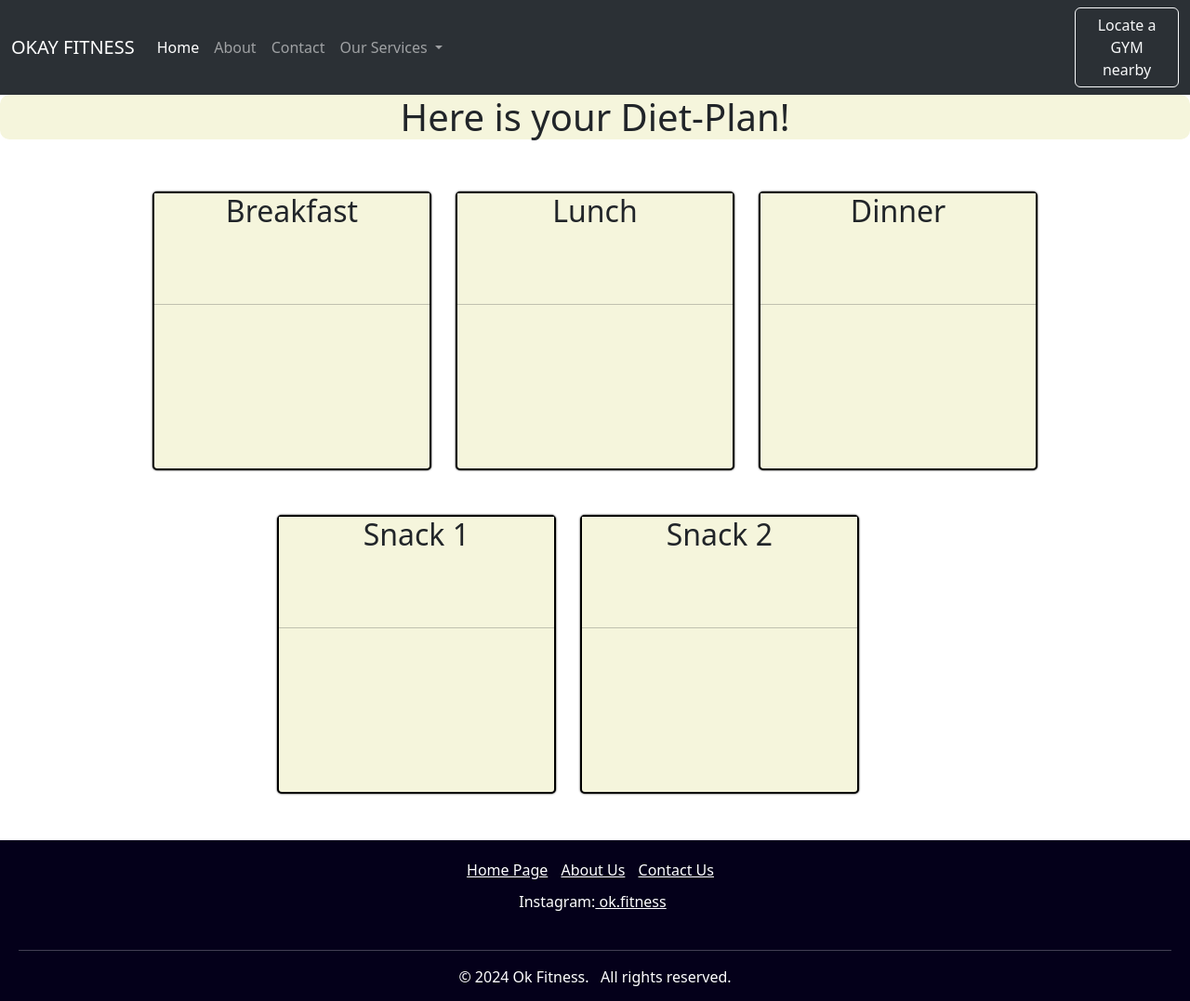
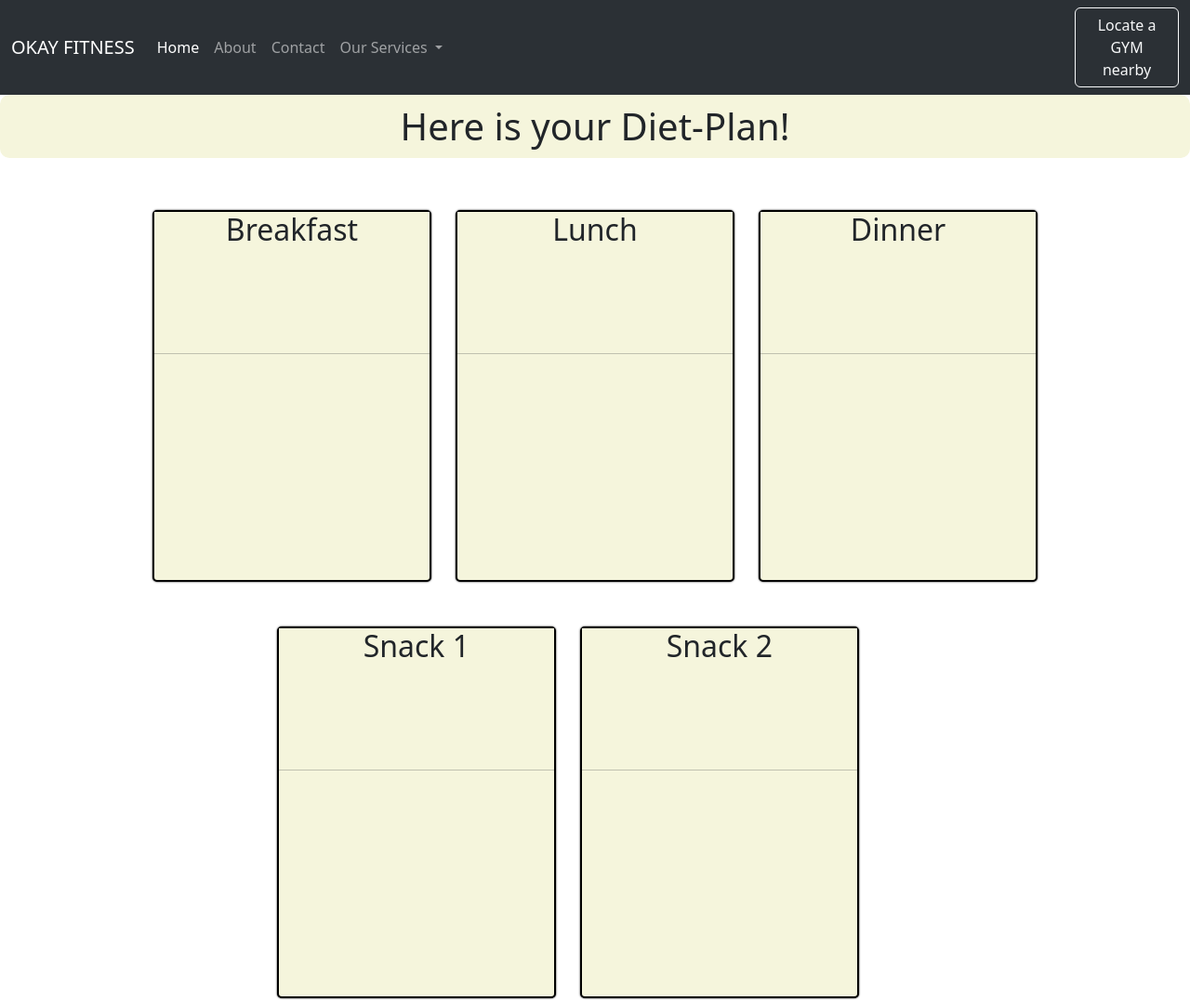
Before and after one commit to myselfJaspreet/okfitness_01, a plain HTML site: page getdiet.html in a window 1280 px wide. Shown: the top 1077 px of the page at 93% size. Drawn offline with nearby package versions, Linux system fonts and the light colour scheme.

Commit message:
Update getdiet.css

```diff
--- a/getdiet.css
+++ b/getdiet.css
@@ -7,7 +7,7 @@ h1{
 
   background-color: beige;
     color: rgb(255, 255, 255);
-
+    padding: 10px;
     font-size: 60px;
     border-radius: 10px;
 }
@@ -20,7 +20,7 @@ p{
 }
 .row{
     background-color: beige;
-    height: 300px;
+    height: 400px;
     width: 300px;
     border: 2px solid black;
     border-radius: 5px;
```
